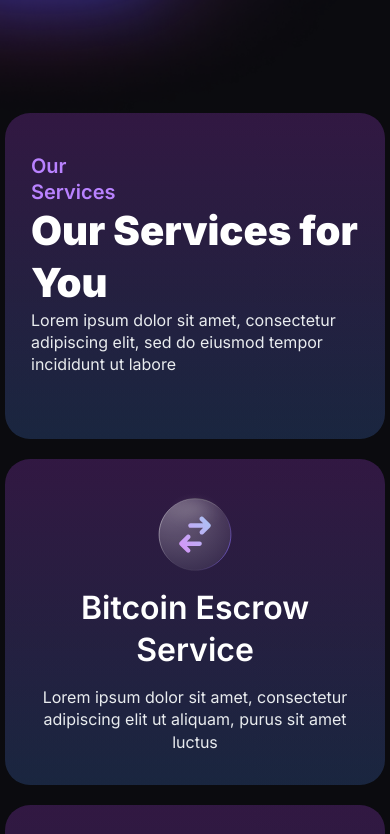
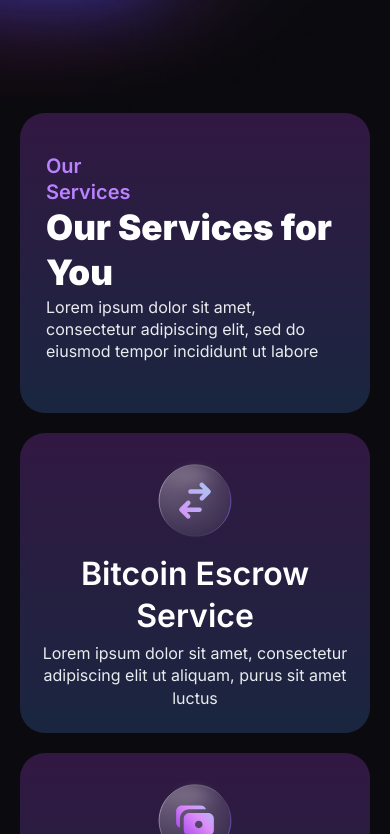
Before and after one commit to AlinesaSabo/test-task, a React (Vite) app: page / in a window 390 px wide. Shown: the part 2170-3004 px from the top of the page. Built offline with nearby package versions, Linux system fonts and the light colour scheme.

Commit message:
fix card  services section

```diff
--- a/src/components/SectionPeople/SectionPeople.module.css
+++ b/src/components/SectionPeople/SectionPeople.module.css
@@ -155,6 +155,7 @@
 
   .content {
     width: 100%;
+    margin: 0;
     padding: 30px;
     border-left: none;
     border-top: 1px solid rgba(181, 181, 181, 0.15);
@@ -175,7 +176,7 @@
   }
 
   .Etherium {
-    bottom: 10%;
+    bottom: 5%;
     left: 20%;
   }
 }
@@ -216,12 +217,12 @@
   }
 
   .Etherium {
-    bottom: 10%;
+    bottom: 1%;
     left: 25%;
   }
 
   .LiteCoin {
-    bottom: 5%;
+    bottom: 40%;
     right: 0;
   }
 }
--- a/src/components/ServicesSection/ServicesSection.module.css
+++ b/src/components/ServicesSection/ServicesSection.module.css
@@ -77,7 +77,13 @@
   }
 }
 
-@media (max-width: 380px) {
+@media (max-width: 480px) {
+  .listItem {
+    padding: 24px 15px;
+    max-width: 350px;
+    height: 300px;
+  }
+
   .listItem h2 {
     font-size: 35px;
   }
```
